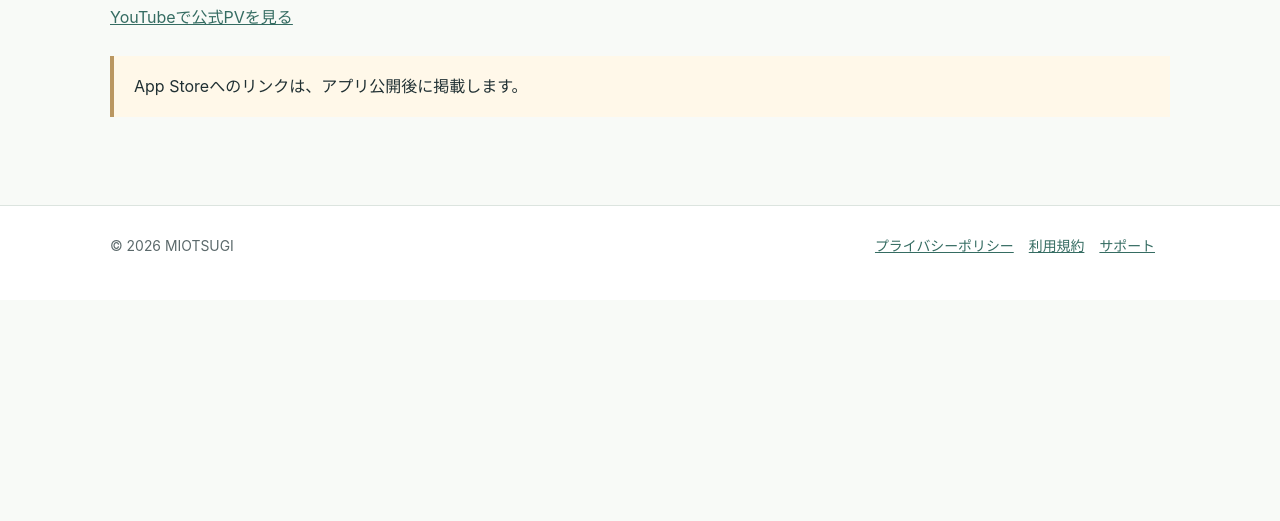
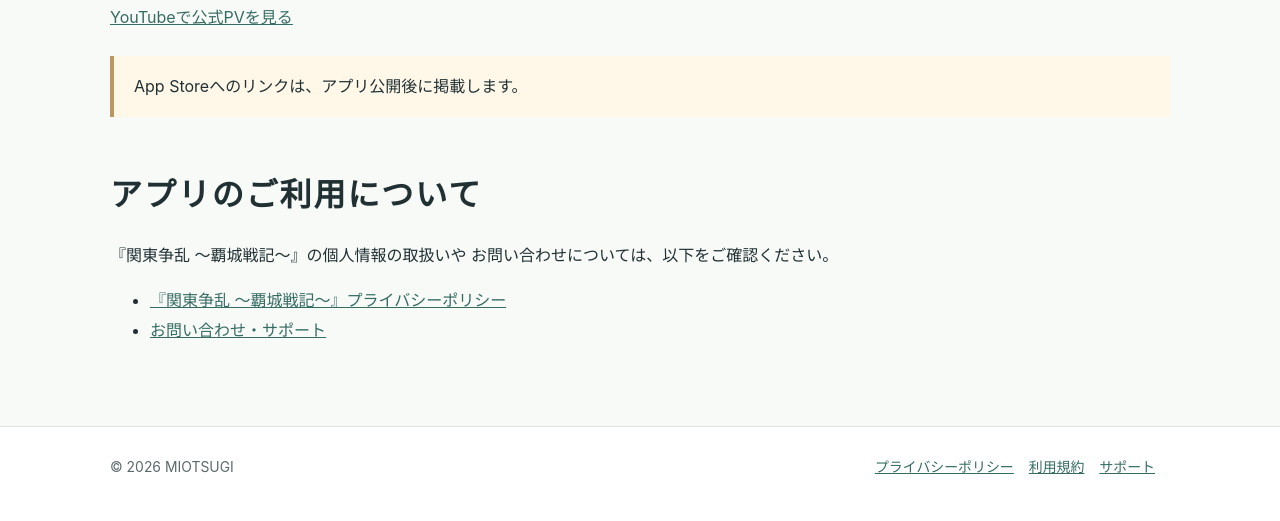
Before and after one commit to shin-devworks/studio-website, a plain HTML site: page games/hajo-senki/index.html in a window 1280 px wide. Shown: the part 6244-6765 px from the top of the page. Before the commit the page ends 6544 px from the top, so only its background shows below. Drawn offline with Linux system fonts and the light colour scheme.

Commit message:
Add Hajo Senki privacy and support links

```diff
--- a/games/hajo-senki/index.html
+++ b/games/hajo-senki/index.html
@@ -103,7 +103,32 @@
   </a>
 </p>
 
+
 <div class="note">
   App Storeへのリンクは、アプリ公開後に掲載します。
 </div>
-</div></section></main><footer class="footer"><div class="wrap"><span>© 2026 MIOTSUGI</span><div><a href="../../privacy/hajo-senki/">プライバシーポリシー</a><a href="../../terms/hajo-senki/">利用規約</a><a href="../../support/">サポート</a></div></div></footer></body></html>
+
+<section aria-labelledby="game-legal-title" style="margin-top:48px">
+  <h2 id="game-legal-title">アプリのご利用について</h2>
+
+  <p>
+    『関東争乱 ～覇城戦記～』の個人情報の取扱いや
+    お問い合わせについては、以下をご確認ください。
+  </p>
+
+  <ul>
+    <li>
+      <a href="../../privacy/hajo-senki/">
+        『関東争乱 ～覇城戦記～』プライバシーポリシー
+      </a>
+    </li>
+    <li>
+      <a href="../../support/">
+        お問い合わせ・サポート
+      </a>
+    </li>
+  </ul>
+</section>
+
+</div></section></main><footer class="footer">
+<div class="wrap"><span>© 2026 MIOTSUGI</span><div><a href="../../privacy/hajo-senki/">プライバシーポリシー</a><a href="../../terms/hajo-senki/">利用規約</a><a href="../../support/">サポート</a></div></div></footer></body></html>
```
